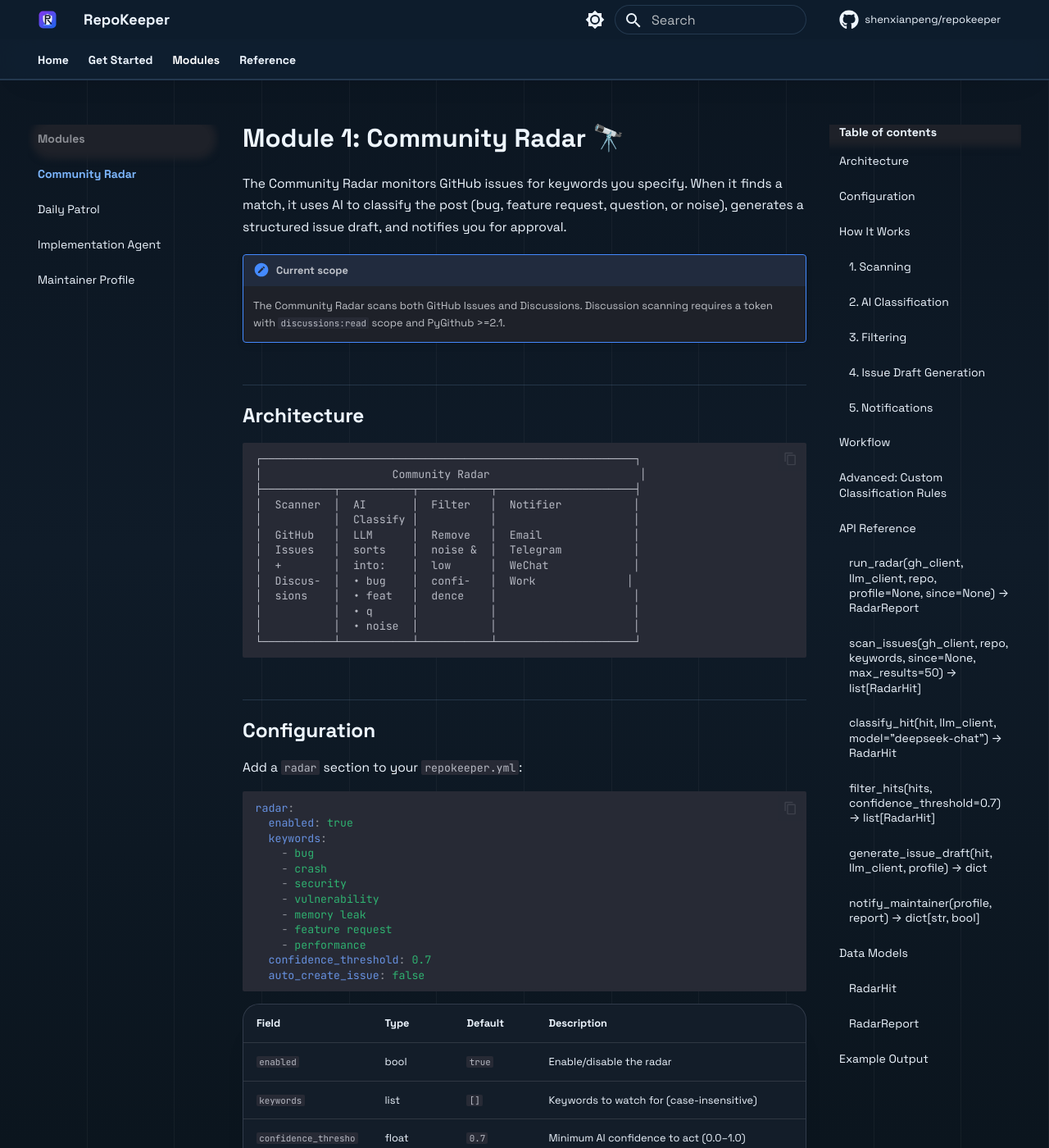
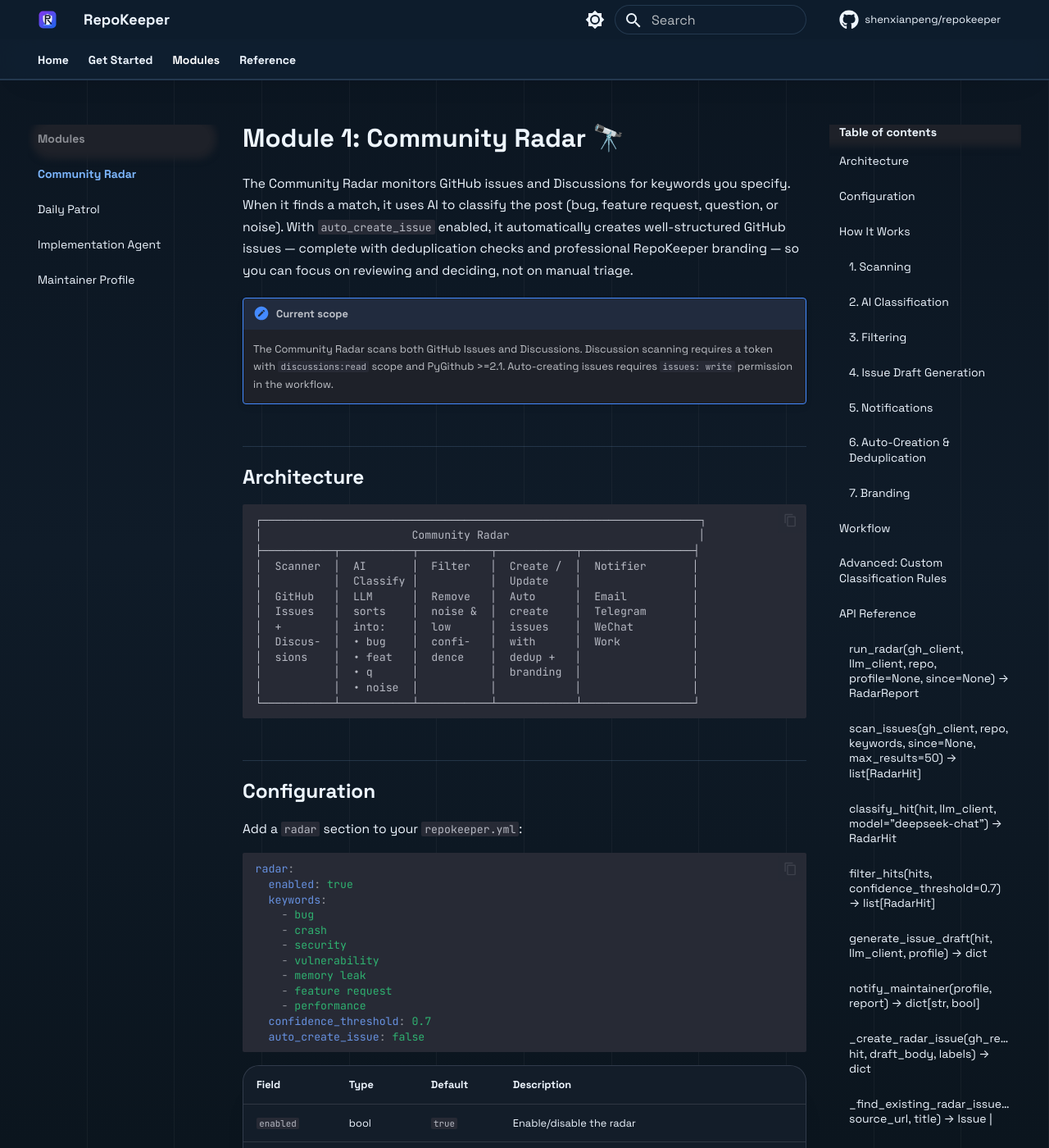
Before and after one commit to shenxianpeng/repokeeper, an MkDocs documentation site: the page built from docs/module-1-radar.md, in a window 1280 px wide and 1400 px high. Shown: the whole window at 82% size. Built offline with MkDocs 1.6.1 and Material for MkDocs 9.7.7, drawn with Linux system fonts in a browser that asks for light colours; comment, search, counter and statistics services are not loaded; some of the changed text lies outside the part shown.

Commit message:
docs: update changelog, readme, radar docs, and workflow for auto-create feature
- CHANGELOG: add [0.7.0] entry with radar auto-create, dedup, and branding
- README: update Community Radar description to mention auto-create issues
- docs/module-1-radar.md: add sections 6 (Auto-Creation & Deduplication)
  and 7 (Branding); update architecture diagram, RadarReport model,
  API reference, example output, and workflow permissions guidance
- radar.yml template: upgrade issues permission from read to write
  for auto_create_issue support

````diff
--- a/docs/module-1-radar.md
+++ b/docs/module-1-radar.md
@@ -1,31 +1,34 @@
 # Module 1: Community Radar 🔭
 
-The Community Radar monitors GitHub issues for keywords you
+The Community Radar monitors GitHub issues and Discussions for keywords you
 specify. When it finds a match, it uses AI to classify the post (bug, feature
-request, question, or noise), generates a structured issue draft, and notifies
-you for approval.
+request, question, or noise). With `auto_create_issue` enabled, it automatically
+creates well-structured GitHub issues — complete with deduplication checks and
+professional RepoKeeper branding — so you can focus on reviewing and deciding,
+not on manual triage.
 
 !!! note "Current scope"
     The Community Radar scans both GitHub Issues and Discussions.
     Discussion scanning requires a token with ``discussions:read`` scope
-    and PyGithub >=2.1.
+    and PyGithub >=2.1.  Auto-creating issues requires ``issues: write``
+    permission in the workflow.
 
 ## Architecture
 
 ```
-┌─────────────────────────────────────────────────────────┐
-│                    Community Radar                       │
-├───────────┬───────────┬───────────┬─────────────────────┤
-│  Scanner  │  AI       │  Filter   │  Notifier           │
-│           │  Classify │           │                     │
-│  GitHub   │  LLM      │  Remove   │  Email              │
-│  Issues   │  sorts    │  noise &  │  Telegram           │
-│  +        │  into:    │  low      │  WeChat             │
-│  Discus-  │  • bug    │  confi-   │  Work              │
-│  sions    │  • feat   │  dence    │                     │
-│           │  • q      │           │                     │
-│           │  • noise  │           │                     │
-└───────────┴───────────┴───────────┴─────────────────────┘
+┌───────────────────────────────────────────────────────────────────┐
+│                       Community Radar                             │
+├───────────┬───────────┬───────────┬────────────┬─────────────────┤
+│  Scanner  │  AI       │  Filter   │  Create /  │  Notifier       │
+│           │  Classify │           │  Update    │                 │
+│  GitHub   │  LLM      │  Remove   │  Auto      │  Email          │
+│  Issues   │  sorts    │  noise &  │  create    │  Telegram       │
+│  +        │  into:    │  low      │  issues    │  WeChat         │
+│  Discus-  │  • bug    │  confi-   │  with      │  Work           │
+│  sions    │  • feat   │  dence    │  dedup +   │                 │
+│           │  • q      │           │  branding  │                 │
+│           │  • noise  │           │            │                 │
+└───────────┴───────────┴───────────┴────────────┴─────────────────┘
 ```
 
 ## Configuration
@@ -52,7 +55,7 @@
 | `enabled` | bool | `true` | Enable/disable the radar |
 | `keywords` | list | `[]` | Keywords to watch for (case-insensitive) |
 | `confidence_threshold` | float | `0.7` | Minimum AI confidence to act (0.0–1.0) |
-| `auto_create_issue` | bool | `false` | Auto-create issues (`true`) or draft for approval (`false`) |
+| `auto_create_issue` | bool | `false` | Auto-create issues (`true`) or draft for approval (`false`). When enabled, issues are created with the `repokeeper-radar` label, a header linking to the original discussion, and a branded footer. Requires `issues: write` workflow permission. |
 
 ## How It Works
 
@@ -131,9 +134,61 @@
   urgent_only: false
 ```
 
+### 6. Auto-Creation & Deduplication
+
+When `auto_create_issue: true`, the Radar automatically creates a GitHub issue
+for each actionable hit.
+
+**Issue body structure:**
+
+```markdown
+> **Reported by @community_user** in [original discussion](URL)
+
+[AI-generated structured description with sections:
+ Description, Steps to Reproduce, Expected Behavior, Additional Context]
+
+<!-- repokeeper-radar:https://github.com/owner/repo/discussions/123 -->
+---
+<sub>🤖 Created by [RepoKeeper](https://.../repokeeper) — AI-powered open source maintenance. [Learn more](...)</sub>
+```
+
+**Deduplication** prevents duplicate issues. Before creating, the Radar checks
+for an existing issue by:
+
+1. **Hidden marker match** — each created issue contains `<!-- repokeeper-radar:SOURCE_URL -->`
+   in its body. The Radar searches existing `repokeeper-radar`-labeled issues
+   for this exact marker.
+
+2. **Title fallback** — if no marker matches, the Radar compares titles
+   (case-insensitive, trimmed).
+
+When a duplicate is found, the Radar adds a **comment** to the existing issue
+noting renewed activity, rather than creating a redundant issue.
+
+### 7. Branding
+
+Every auto-created issue carries professional RepoKeeper branding:
+
+| Element | Purpose |
+|---------|---------|
+| `repokeeper-radar` label | Identifies issues created by RepoKeeper; powers deduplication |
+| Header blockquote | Cites the original author and links to the source discussion |
+| Hidden marker | Enables reliable deduplication across scans |
+| Branded footer | Links to the RepoKeeper project — organic promotion with every issue |
+
 ## Workflow
 
-The radar GitHub Action runs every 3 hours on weekdays:
+The radar GitHub Action runs every 3 hours on weekdays.
+
+When you enable `auto_create_issue: true`, make sure the workflow has
+`issues: write` permission:
+
+```yaml
+permissions:
+  issues: write        # required for auto-create
+  discussions: read
+  contents: read
+```
 
 ```yaml
 on:
@@ -197,6 +252,29 @@
 
 Send notifications via configured channels.
 
+### `_create_radar_issue(gh_repo, hit, draft_body, labels) → dict`
+
+Create a GitHub issue from a Radar hit. Applies the `repokeeper-radar` label,
+wraps the body with header, hidden marker, and footer branding.
+
+### `_find_existing_radar_issue(gh_repo, source_url, title) → Issue | None`
+
+Find an existing issue for the same source URL. Matches by hidden marker first,
+then by title similarity. Returns the Issue object or `None`.
+
+### `_update_existing_radar_issue(issue_obj, hit) → dict`
+
+Add an activity comment to an existing issue instead of creating a duplicate.
+
+### `_build_radar_issue_body(draft_body, hit) → str`
+
+Wrap an AI-generated draft body with the standard RepoKeeper header,
+deduplication marker, and branded footer.
+
+### `_radar_marker(source_url) → str` / `_extract_source_url_from_marker(body) → str | None`
+
+Build and extract the hidden deduplication marker (``<!-- repokeeper-radar:URL -->``).
+
 ## Data Models
 
 ### `RadarHit`
@@ -235,6 +313,8 @@
     bugs: list[RadarHit]
     feature_requests: list[RadarHit]
     noise: list[RadarHit]         # discarded
+    issues_created: list[dict]     # {issue_number, issue_url, source_url}
+    issues_updated: list[dict]     # {issue_number, issue_url, source_url, action}
 ```
 
 ## Example Output
@@ -252,6 +332,7 @@
     [bug]     0.74 | "Race condition in concurrent requests"
     [feature] 0.72 | "Export to CSV format"
     [bug]     0.71 | "Token expiry not handled gracefully"
+  Created 5 new issues, updated 3 existing (duplicates)
   📧 Sent email to you@example.com
   📱 Sent Telegram alert
 ```
--- a/src/repokeeper/templates/workflows/radar.yml
+++ b/src/repokeeper/templates/workflows/radar.yml
@@ -9,7 +9,7 @@
   radar:
     runs-on: ubuntu-latest
     permissions:
-      issues: read
+      issues: write
       discussions: read
       contents: read
     steps:
````
Also changed, not shown: CHANGELOG.md (+20 -0 lines), README.md (+1 -1 lines).
